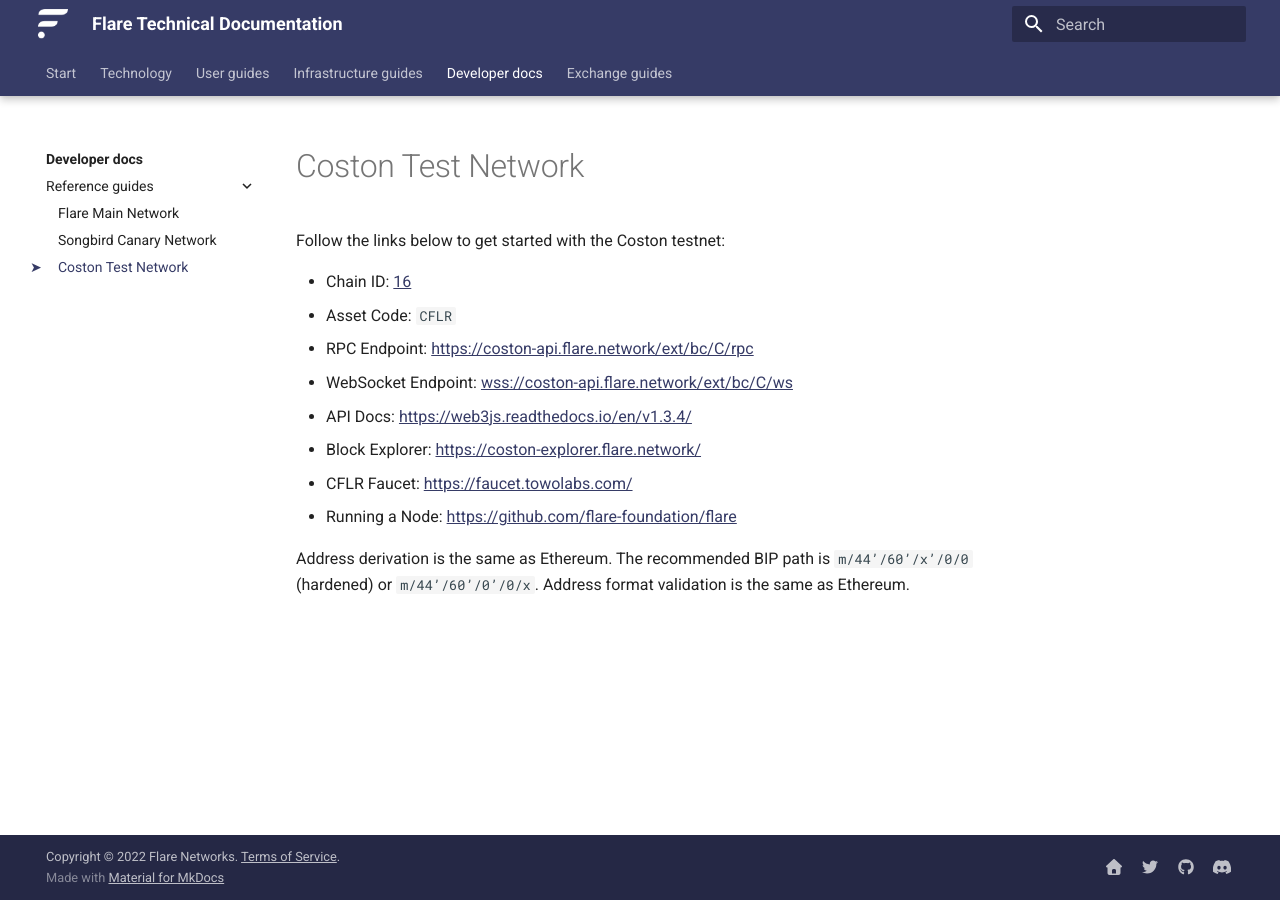
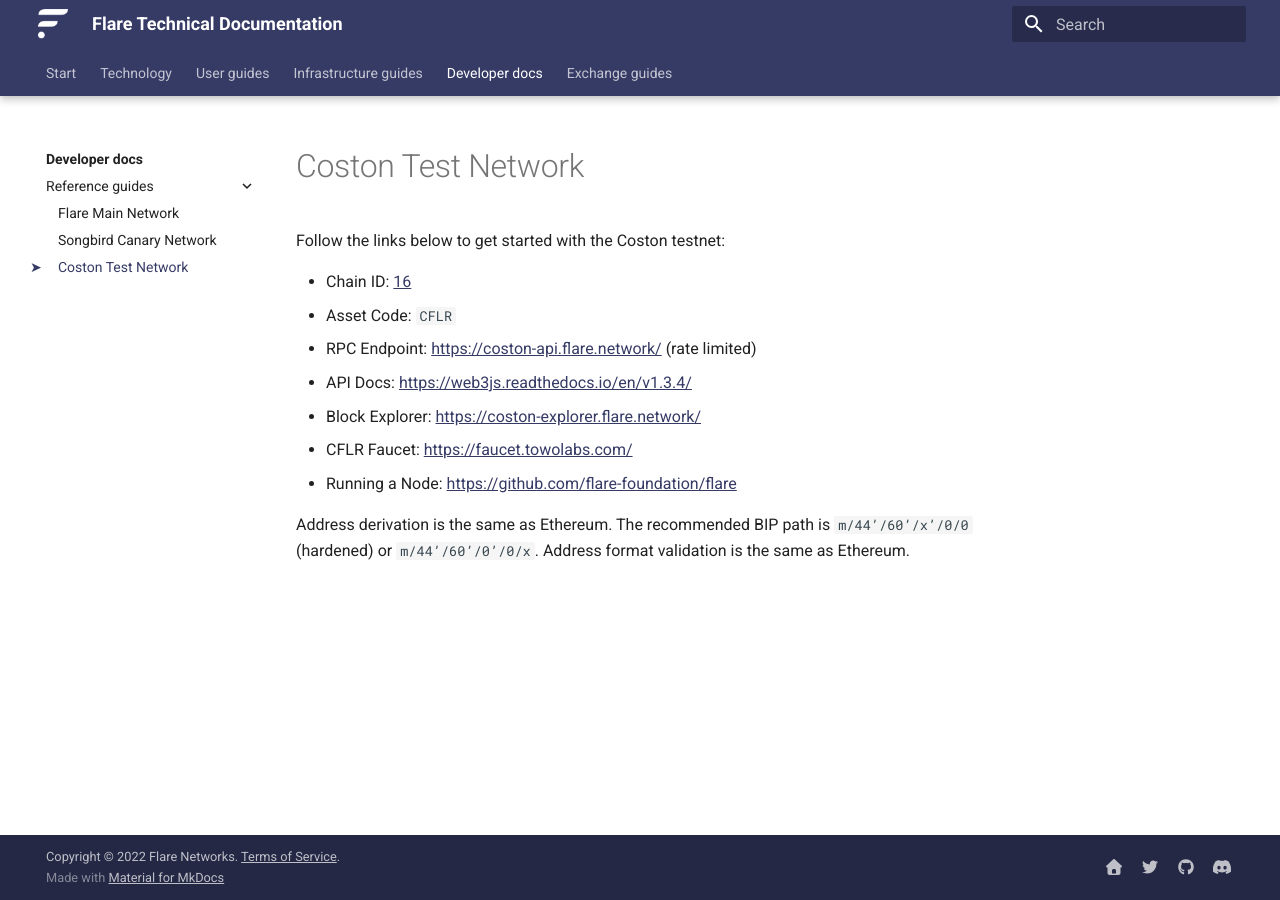
Before and after one commit to flare-foundation/docs, an MkDocs documentation site: the page built from docs/dev/reference/coston-testnet.md, in a window 1280 px wide. Built offline with MkDocs 1.6.1 and Material for MkDocs 9.7.7, drawn with Linux system fonts in a browser that asks for light colours; comment, search, counter and statistics services are not loaded.

Commit message:
Update Coston network info

```diff
--- a/docs/dev/reference/coston-testnet.md
+++ b/docs/dev/reference/coston-testnet.md
@@ -4,8 +4,7 @@
 
 * Chain ID: [16](https://github.com/ethereum-lists/chains/blob/master/_data/chains/eip155-16.json){target=_blank}
 * Asset Code: `CFLR`
-* RPC Endpoint: [https://coston-api.flare.network/ext/bc/C/rpc](https://coston-api.flare.network/ext/bc/C/rpc){target=_blank}
-* WebSocket Endpoint: [wss://coston-api.flare.network/ext/bc/C/ws](wss://coston-api.flare.network/ext/bc/C/ws){target=_blank}
+* RPC Endpoint: [https://coston-api.flare.network/](https://coston-api.flare.network/){target=_blank} (rate limited)
 * API Docs: [https://web3js.readthedocs.io/en/v1.3.4/](https://web3js.readthedocs.io/en/v1.3.4/){target=_blank}
 * Block Explorer: [https://coston-explorer.flare.network/](https://coston-explorer.flare.network){target=_blank}
 * CFLR Faucet: [https://faucet.towolabs.com/](https://faucet.towolabs.com){target=_blank}
```
